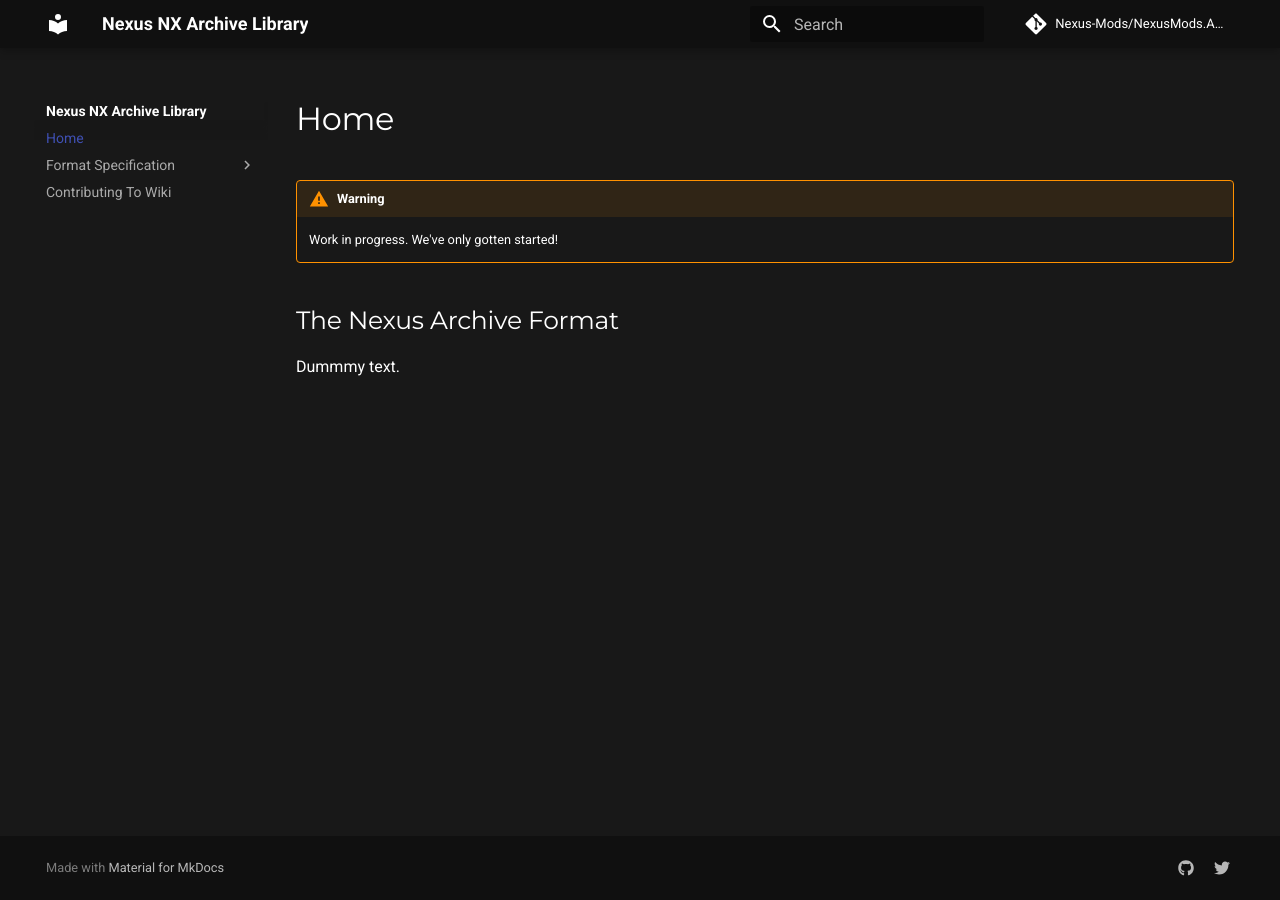
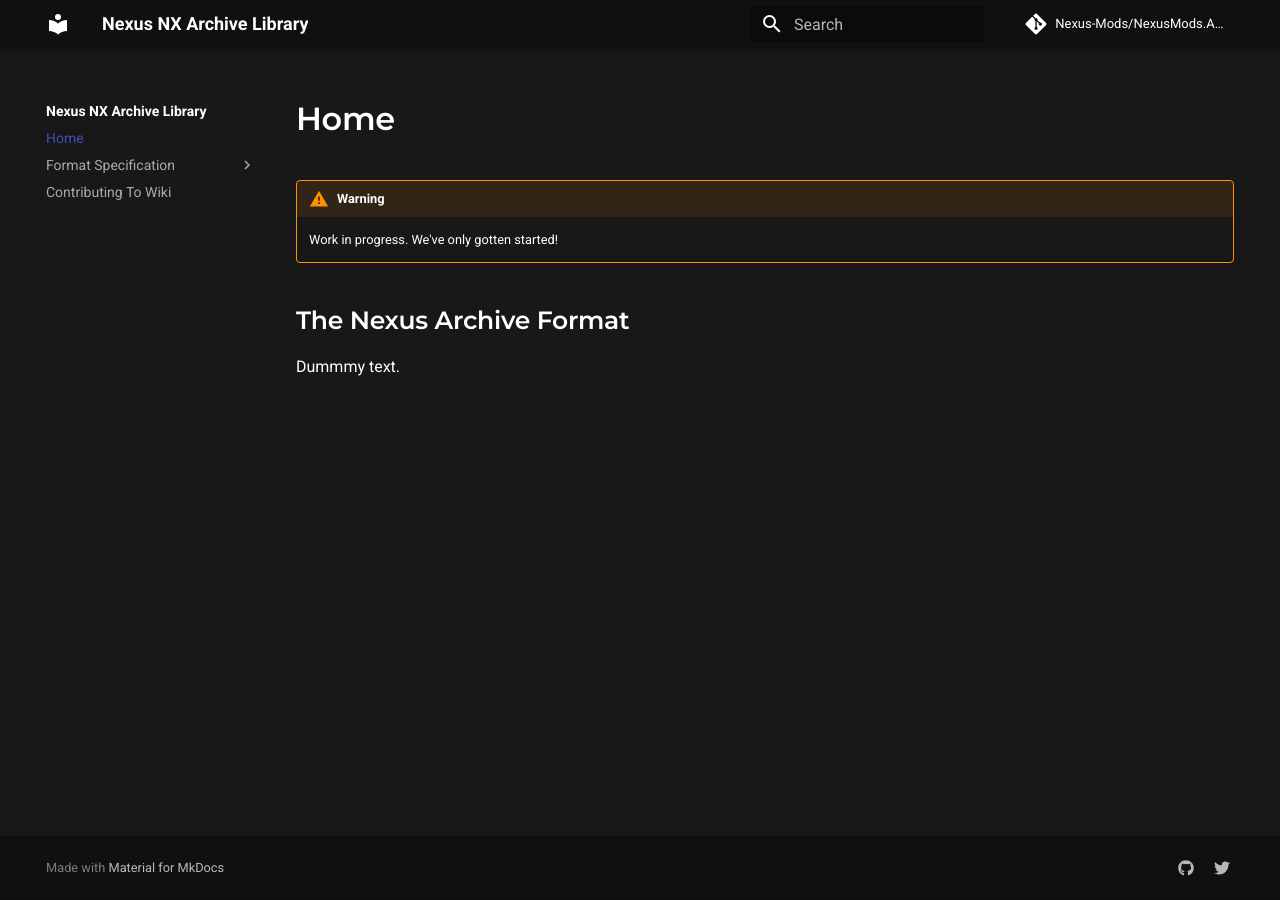
Before and after one commit to Nexus-Mods/NexusMods.Archives.Nx, an MkDocs documentation site: the page built from docs/index.md, in a window 1280 px wide. Built offline with MkDocs 1.6.1 and Material for MkDocs 9.7.7, drawn with Linux system fonts in a browser that asks for light colours; comment, search, counter and statistics services are not loaded.

Commit message:
Fixed: Header Typography

```diff
--- a/docs/Custom/Stylesheets/extra.css
+++ b/docs/Custom/Stylesheets/extra.css
@@ -140,19 +140,19 @@
 /* Add Title Font */
 @font-face {
   font-family: "Montserrat";
-  src: url("Montserrat-Regular.ttf") format("truetype");
+  src: url("./Montserrat-Regular.ttf") format("truetype");
   font-weight: normal;
 }
 
 @font-face {
   font-family: "Montserrat";
-  src: url("Montserrat-SemiBold.ttf") format("truetype");
+  src: url("./Montserrat-SemiBold.ttf") format("truetype");
   font-weight: 600;
 }
 
 @font-face {
   font-family: "Montserrat";
-  src: url("Montserrat-Bold.ttf") format("truetype");
+  src: url("./Montserrat-Bold.ttf") format("truetype");
   font-weight: bold;
 }
 
@@ -160,26 +160,31 @@
 .md-typeset h1 {
   color: var(--md-default-fg-color);
   font-family: "Montserrat",Roboto;
+  font-weight: 600;
 }
 
 .md-typeset h2 {
   color: var(--md-default-fg-color);
   font-family: "Montserrat",Roboto;
+  font-weight: 600;
 }
 
 .md-typeset h3 {
   color: var(--md-default-fg-color);
   font-family: "Montserrat",Roboto;
+  font-weight: 600;
 }
 
 .md-typeset h4 {
   color: var(--md-default-fg-color);
   font-family: "Montserrat",Roboto;
+  font-weight: 600;
 }
 
 .md-typeset h5 {
   color: var(--md-default-fg-color);
   font-family: "Montserrat",Roboto;
+  font-weight: 600;
 }
 
 /*
```
